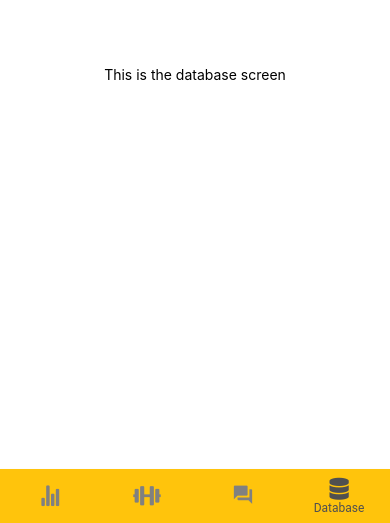
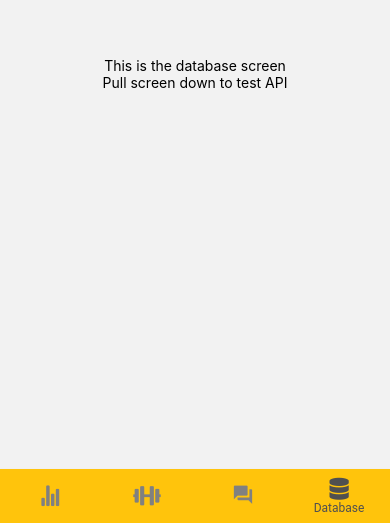
Before and after one commit to calvinchui382025/ProjectSandman, a React Native app in the folder client/: screen /Database in a window 390 px wide. Shown: the part 321-844 px from the top of the page. Built offline with nearby package versions, Linux system fonts and the light colour scheme; what expo-linking would draw is missing.

Commit message:
new server API

```diff
--- a/client/constants/URLS.ts
+++ b/client/constants/URLS.ts
@@ -1 +1,3 @@
-export const url = 'http://localhost:3001';
+// export const url = 'http://localhost:3001';
+
+export const url = 'test';
--- a/client/package.json
+++ b/client/package.json
@@ -4,8 +4,6 @@
   "main": "node_modules/expo/AppEntry.js",
   "scripts": {
     "client": "expo start",
-    "server": "nodemon server/index.js",
-    "start": "concurrently \"npm run server\" \"npm run client\"",
     "android": "expo start --android",
     "ios": "expo start --ios",
     "web": "expo start --web",
--- a/client/screens/Database/index.tsx
+++ b/client/screens/Database/index.tsx
@@ -1,19 +1,56 @@
-import { StyleSheet } from 'react-native';
-
-import EditScreenInfo from '../../components/EditScreenInfo';
-import { Text, View } from '../../components/Themed';
+import React, { useState } from 'react';
+import { StyleSheet, ScrollView, Alert, RefreshControl } from 'react-native';
+import axios from 'axios';
+import { url } from '../../constants/URLS';
+import { Text } from '../../components/Themed';
 import { RootTabScreenProps } from '../../types';
 
 export default function Database({ navigation }: RootTabScreenProps<'TabFour'>) {
+
+  const [refreshing, setRefreshing] = useState(false);
+
+  const onRefresh = () => {
+    setRefreshing(true);
+    testFetch();
+    setRefreshing(false);
+  }
+
+  const testFetch = async () => {
+    const configObj = {
+      method: 'get',
+      url: `${url}/api`,
+    };
+    try {
+      // @ts-ignore
+      const response = await axios(configObj);
+      const { data } = response;
+      const { message } = data;
+      Alert.alert(
+        message
+      )
+    } catch (err) {
+      console.log(err);
+    }
+  }
+
+
   return (
-    <View style={styles.container}>
-      {/* <Text style={styles.title}>Tab Four</Text> */}
-      {/* <View style={styles.separator} lightColor="#eee" darkColor="rgba(255,255,255,0.1)" /> */}
-      {/* <EditScreenInfo path="/screens/TabFourScreen.tsx" /> */}
+    <ScrollView
+      contentContainerStyle={styles.container}
+      refreshControl={
+        <RefreshControl
+          refreshing={refreshing}
+          onRefresh={onRefresh}
+        />
+      }
+      >
       <Text>
         This is the database screen
       </Text>
-    </View>
+      <Text>
+        Pull screen down to test API
+      </Text>
+    </ScrollView>
   );
 }
 
--- a/client/screens/Forum/index.tsx
+++ b/client/screens/Forum/index.tsx
@@ -1,10 +1,10 @@
 import { StyleSheet } from 'react-native';
-
-import EditScreenInfo from '../../components/EditScreenInfo';
 import { Text, View } from '../../components/Themed';
 import { RootTabScreenProps } from '../../types';
 
 export default function Forum({ navigation }: RootTabScreenProps<'TabThree'>) {
+
+
   return (
     <View style={styles.container}>
       {/* <Text style={styles.title}>Tab Three</Text> */}
--- a/client/screens/Stats/index.tsx
+++ b/client/screens/Stats/index.tsx
@@ -1,6 +1,4 @@
 import React, { useState, useEffect } from 'react';
-import axios from 'axios';
-import { url } from '../../constants/URLS';
 import { StyleSheet, ScrollView, RefreshControl } from 'react-native';
 import { Text } from '../../components/Themed';
 import { RootTabScreenProps } from '../../types';
@@ -15,21 +13,6 @@ export default function Stats({ navigation }: RootTabScreenProps<'TabOne'>) {
   const [randomValue3, setRandomValue3] = useState( generateRandomInteger() );
   const [count, setCount] = useState(1);
 
-  const testFetch = async () => {
-    const configObj = {
-      method: 'get',
-      url: `${url}/api`,
-    };
-    console.log({configObj})
-    try {
-      // @ts-ignore
-      const response = await axios(configObj);
-      console.log(response);
-    } catch (err) {
-      console.log(err);
-    }
-  }
-
   useEffect(() => {
     if (count < 5) {
       setRandomValue(generateRandomInteger());
@@ -43,7 +26,6 @@ export default function Stats({ navigation }: RootTabScreenProps<'TabOne'>) {
 
   const onRefresh = () => {
     setRefreshing(true);
-    testFetch();
     setCount(0);
     setRefreshing(false);
   }
@@ -66,10 +48,12 @@ export default function Stats({ navigation }: RootTabScreenProps<'TabOne'>) {
   return (
     <ScrollView
       contentContainerStyle={styles.container}
-      refreshControl={<RefreshControl
-        refreshing={refreshing}
-        onRefresh={onRefresh}
-      />}
+      refreshControl={
+        <RefreshControl
+          refreshing={refreshing}
+          onRefresh={onRefresh}
+        />
+      }
       >
       <Text>
         This is the stats screen
```
Also changed, not shown: 2 other files (tests, documents, lock files or other folders).
